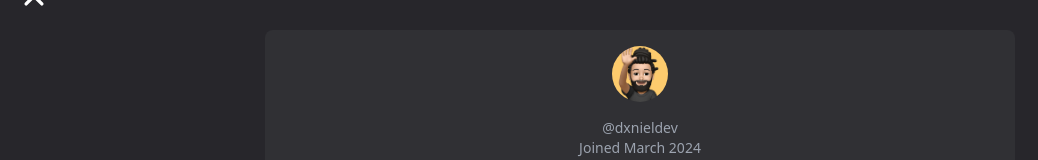
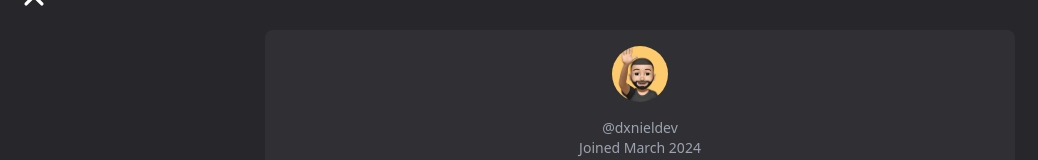
Before and after one commit to Daniel-PerezF/portfolioX, a React (Create React App) app in the folder portfoliox/: page / in a window 1280 px wide. Both pictures are taken after a click on the icon 886 px from the left and 365 px from the top of the page. Shown: the top 160 px of the page, without its empty margins (0-1038 px from the left). Built offline with nearby package versions, Linux system fonts and the light colour scheme.

Commit message:
updated img paths

```diff
--- a/portfoliox/src/components/About.tsx
+++ b/portfoliox/src/components/About.tsx
@@ -67,7 +67,7 @@ export function About() {
           <div className="flex justify start gap-1">
             <div className="">
               <img
-                src="/memoji4.PNG"
+                src="/memoji4.png"
                 alt="my memoji"
                 className={`rounded-full h-14 w-14  object-cover bg-white  m-4 `}
               />
--- a/portfoliox/src/components/DirectMessage.tsx
+++ b/portfoliox/src/components/DirectMessage.tsx
@@ -2,7 +2,7 @@ import { useEffect, useRef, useState } from "react";
 import { useDarkMode } from "../context/useDarkMode";
 import { Message } from "../data";
 import emailjs from "@emailjs/browser";
-import {  FaPaperPlane, IoClose } from "../icons/icons";
+import { FaPaperPlane, IoClose } from "../icons/icons";
 
 export function DirectMessage({ onClose }: { onClose: () => void }) {
   const { darkMode } = useDarkMode();
@@ -85,7 +85,7 @@ export function DirectMessage({ onClose }: { onClose: () => void }) {
             }`}
           >
             <img
-              src="/memoji.PNG"
+              src="/memoji4.png"
               alt="my memoji"
               className={`rounded-full h-14 w-14 object-cover bg-white my-4 `}
             />
--- a/portfoliox/src/components/Tech.tsx
+++ b/portfoliox/src/components/Tech.tsx
@@ -42,7 +42,7 @@ export function Tech() {
           <div className="flex justify start gap-1">
             <div className="">
               <img
-                src="/memoji4.PNG"
+                src="/memoji4.png"
                 alt="my memoji"
                 className={`rounded-full h-14 w-14  object-cover bg-white  m-4 `}
               />
--- a/portfoliox/src/data/data.ts
+++ b/portfoliox/src/data/data.ts
@@ -16,7 +16,7 @@ import {
 export const experiences: Experiences[] = [
   {
     id: 1,
-    pfp: "./memoji4.PNG",
+    pfp: "./memoji4.png",
     name: "Daniel Perez",
     username: "dxnieldev",
     date: "March 2024 - Present",
@@ -33,7 +33,7 @@ export const experiences: Experiences[] = [
   },
   {
     id: 2,
-    pfp: "./memoji4.PNG",
+    pfp: "./memoji4.png",
     name: "Daniel Perez",
     username: "dxnieldev",
     date: "February 2024 - Present",
@@ -57,7 +57,7 @@ export const projects: Project[] = [
     name: "Daniel Perez",
     username: "dxnieldev",
     date: "February 12, 2024",
-    pfp: "/memoji4.PNG",
+    pfp: "/memoji4.png",
     images: [
       "/portfolio-1.png",
       "/portfolio-2.png",
@@ -80,7 +80,7 @@ export const projects: Project[] = [
     name: "Daniel Perez",
     username: "dxnieldev",
     date: "January 17, 2024",
-    pfp: "/memoji4.PNG",
+    pfp: "/memoji4.png",
     images: [
       "/chatgptstyler-1.png",
       "/chatgptstyler-3.png",
@@ -104,7 +104,7 @@ export const projects: Project[] = [
     name: "Daniel Perez",
     username: "dxnieldev",
     date: "January 12, 2024",
-    pfp: "/memoji4.PNG",
+    pfp: "/memoji4.png",
     images: [
       "/ghibli-wiki-1.png",
       "/ghibli-wiki-2.png",
@@ -128,7 +128,7 @@ export const projects: Project[] = [
     name: "Daniel Perez",
     username: "dxnieldev",
     date: "November 22, 2023",
-    pfp: "/memoji4.PNG",
+    pfp: "/memoji4.png",
     images: [
       "/spin-trade-1.png",
       "/spin-trade-2.png",
```
